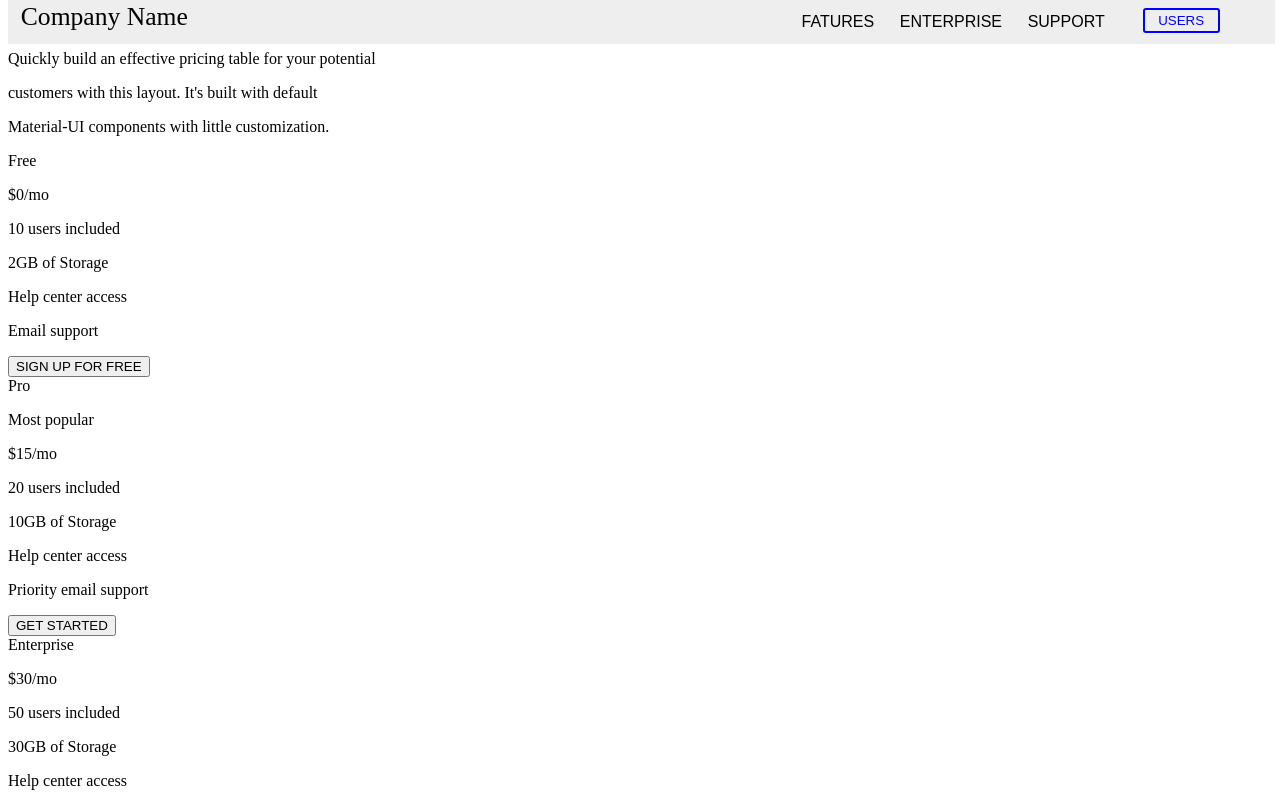
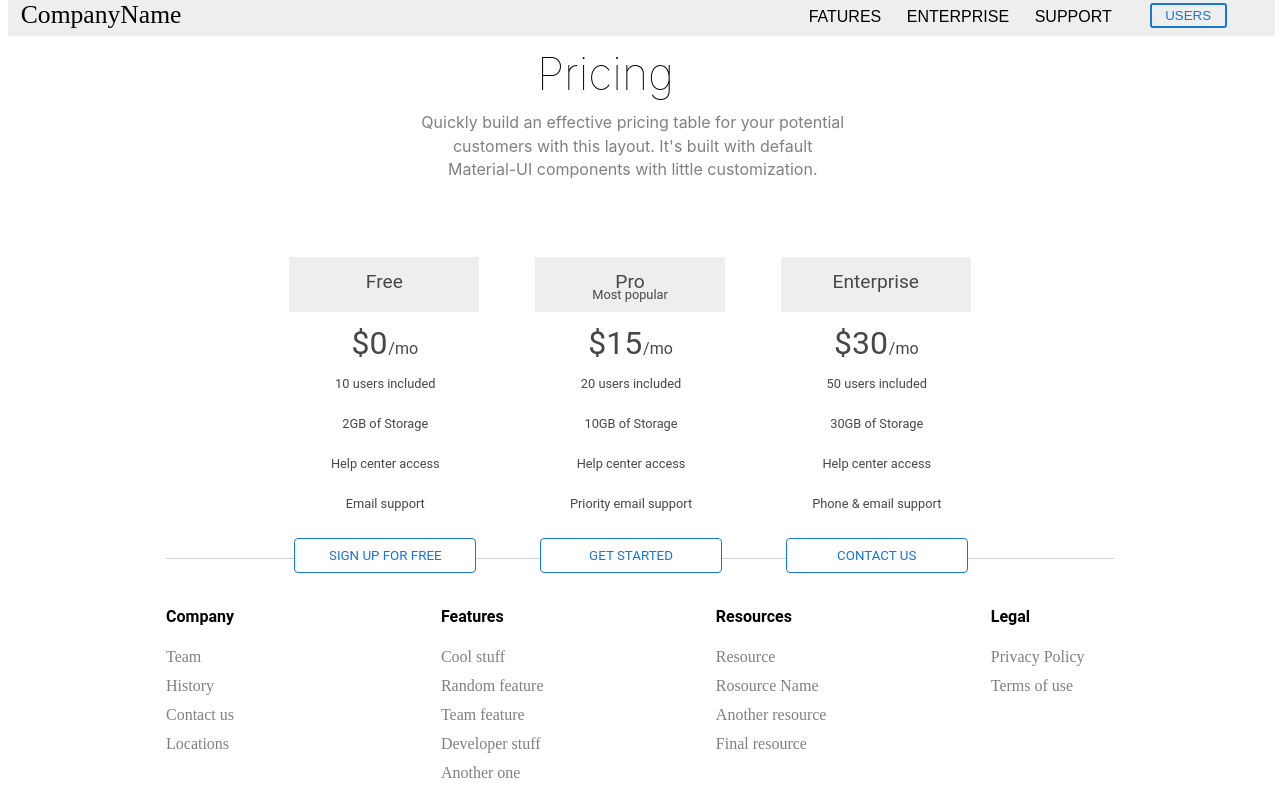
Before and after one commit to vai4411/FirstReactApp, a React (Create React App) app: page / in a window 1280 px wide. Shown: the top 800 px of the page. Built offline with nearby package versions, Linux system fonts and the light colour scheme.

Commit message:
REFACTORED: used flex and fonts to create pricing systen

```diff
--- a/src/App.css
+++ b/src/App.css
@@ -4,23 +4,25 @@
   margin-top: -1.8vw;
   position: absolute;
   width: 99%;
+  display: flex;
+  flex-direction: row;
 }
 
 p#topbar-company-name{
   font-size: 2vw;
   padding: 1vw;
-  margin-top: -0.3vw;
+  margin-top: 0.2vw;
 }
 
 .topbar-options{
 	background-color: #EEEEEE;
-	margin-top: -4.5vw;
 	padding: none;
 	width: 35%;
 	display: flex;
 	font-family: Sans-serif;
-	margin-left: 60vw;
-	justify-content: space-between;
+	margin-left: 46vw;
+  justify-content: space-between;
+  margin-top: 1.8vw;
 }
 
 .topbar-sub-options{
@@ -29,21 +31,193 @@ p#topbar-company-name{
 
 .topbar-sub-options:hover{
   cursor: pointer;
-  color: blue;
+  color: #1976D2;
 }
 
 button#topbar-login-button{
   margin-top: -0.4vw;
-  color: blue;
+  color: #1976D2;
   width: 6vw;
   height: 2vw;
   background-color: #EEEEEE;
   border-style: solid;
-  border-color: blue;
+  border-color: #1976D2;
   border-radius: 3px;
 }
 
 button#topbar-login-button:hover{
   color: white;
-  background-color: blue;
+  background-color: #1976D2;
 }
+
+.pricing-heading{
+  display: flex;
+  justify-content: center;
+  align-items: center;
+  font-family: -apple-system, BlinkMacSystemFont, 'Segoe UI',
+  Roboto, Oxygen, Ubuntu, Cantarell, 'Open Sans', 'Helvetica Neue', sans-serif;
+
+}
+
+h4#pricing{
+  margin-top: -8%;
+  margin-left: 8%;
+  font-size: 3.5vw;
+  font-family: -apple-system, BlinkMacSystemFont, 'Segoe UI',
+  Roboto, Oxygen, Ubuntu, Cantarell, 'Open Sans', 'Helvetica Neue', sans-serif;
+  font-weight: lighter;
+}
+
+.price-desc{
+  align-content: center;
+  color: gray;
+  margin-top: -1vw;
+}
+
+.pricing-desc-div{
+  margin-left: -20%;
+  height: 15vw;
+  margin-top: 8%;
+  text-align: center;
+}
+
+.plan-window {
+  width: 60vw;
+  height: 25vw;
+  font-family: 'Roboto', sans-serif;
+  color: rgb(71, 71, 71);
+  box-shadow: 0px 1px 0px 0px lightslategray;
+  margin-right: 10px;
+  display: flex;
+  margin-left: 18%;
+  margin-top: -5%;
+}
+
+.plan-window-size{
+  width: 15vw;
+  text-align: center;
+  margin-left: 7%;
+  border-color: black;
+}
+
+.plan-window-size:hover {
+  width: 15vw;
+  margin-top: -5%;
+  height: 155%;
+  font-family: 'Roboto', sans-serif;
+}
+
+.plan-window-Top-Portion{
+  background-color:#EEEEEE;
+  font-size: 1.2rem;
+  padding-top: 1vw;
+  height: 8%;
+  width: 99%;
+margin-bottom: -1.7vw;
+}
+
+.plan-window-Top-Portion1{
+  background-color:#EEEEEE;
+  font-size: 0.8rem;
+  height: 8%;
+  width: 99%;
+margin-bottom: -2vw;
+}
+
+.plan-window--AmountSection{
+  font-size: 2rem;
+  padding-right: 1px;
+  line-height:3rem;
+}
+
+.plan-window--AmountSection span{
+  font-size: 1rem;
+  padding-left: 1px;;
+}
+
+.plan-window-Description{
+  line-height:1.7rem;
+  font-size: .8rem;
+  margin-top: -18%;
+}
+
+.plan-window-Subscription{
+  height: 35px;
+  position: relative;
+  top:8px;
+}
+
+.plan-window-Subscription button{
+  width: 95%;
+  font-family: 'Roboto', sans-serif;
+  color: #1976D2;
+  border: 1px solid #1976D2;
+  border-radius: 4px;
+  height: 100%;
+/* transition:1s; */
+background-color: white;
+}
+
+.plan-window-Subscription button:hover{
+  width: 95%;
+  text-transform: uppercase;
+  font-family: 'Roboto', sans-serif;
+  background-color: #1976D2;
+  color:#EEEEEE;
+  border: none;
+  border-radius: 4px;
+height: 100%;
+}
+
+li{
+  list-style: none;
+  justify-content: space-between;
+}
+
+.about{
+  width: 75%;
+  margin:auto;
+  border-top: lightgray 1px solid;
+  padding: 3em 0em;
+}
+
+.about-options{
+  width: 116%;
+  display: flex;
+  align-items: flex-start;
+  margin: auto;
+}
+
+.about-menu{
+  width: inherit;
+}
+
+.about-menu-heading{
+  font-size: 1em;
+  font-weight: bold;
+  font-family: 'Roboto', sans-serif;
+}
+
+.about-sub-menu{
+  display: flex;
+  flex-direction: column;
+  align-items: flex-start;
+  background: none;
+  padding: 1em 0em;
+}
+
+.about-sub-menu-list{
+  background: none;
+  border: none;
+  color: grey;
+  padding: 0.35em 0em;
+  cursor: pointer;
+}
+
+.about-info{
+  display: flex;
+  justify-content: center;
+  padding: 2em 0em;
+  color: grey;
+  font-size: 0.9em;
+}
--- a/src/App.js
+++ b/src/App.js
@@ -76,18 +76,25 @@ class App extends Component{
     return (
       <div>
         <div className='app-header'>
-        <p id="topbar-company-name">Company Name</p>
+          <p id='topbar-company-name'>CompanyName</p>
             <div className='topbar-options'>
             <TopBar items={HeadersItems}/>
             <button id='topbar-login-button'>USERS</button>
             </div>
         </div>
+        <div className='pricing-heading'>
+          <h4 id='pricing'>Pricing</h4>
+          <div className='pricing-desc-div'>
+          <p>
+          <Price desc={PricingDesc}/></p>
+        </div>
+        </div>
         <div>
-        <p>Pricing</p>
-        <Price desc={PricingDesc}/>
+        <Plans plan={PlanTypes}/>
         </div>
-        <Plans plan={PlanTypes}/>
+        <div>
         <About about={AboutInfo}/>
+        </div>
       </div>
     )
   }
--- a/src/components/about.jsx
+++ b/src/components/about.jsx
@@ -9,13 +9,12 @@ class About extends React.Component {
                 <AboutSubMenu aboutSubMenu={menu}/>
             );
         })
-
         return(
-            <div>
-                <div>
+            <div className="about">
+                <div  className="about-options">
                     {menu}
                 </div>
-                <div>
+                <div className="about-info">
                     Copyright @ Your Website 2020.
                 </div>
             </div>
--- a/src/components/aboutSubMenu.jsx
+++ b/src/components/aboutSubMenu.jsx
@@ -6,17 +6,17 @@ class AboutSubMenu extends React.Component{
 
         var subHeading= this.props.aboutSubMenu.subHeading.map(data => {
             return(
-                <li>
+                <li className="about-sub-menu-list">
                     {data}
                 </li>
             );
         })
         return(
-            <div>
-                <div>
+            <div  class="about-menu">
+                <div class="about-menu-heading">
                     {this.props.aboutSubMenu.heading}
                 </div>
-                <div>
+                <div className="about-sub-menu">
                     {subHeading}
                 </div>
             </div>
--- a/src/components/plans.jsx
+++ b/src/components/plans.jsx
@@ -5,18 +5,22 @@ class Plans extends React.Component {
     render(){
 		const {plan} = this.props;
 	return (
-		<div>
+		<div  className='plan-window'>
 			{plan.map((data) => {
 			return(
-			<div key={data.priceTag}>
-			<label>{data.title}</label>
-			<p>{data.info}</p>
-			<p>{data.priceTag}<span>/mo</span></p>
+			<div  className='plan-window-size' key={data.priceTag}>
+			<p className='plan-window-Top-Portion'>{data.title}</p>
+			<p  className={'plan-window-Top-Portion1'}>{data.info}</p>
+			<p className='plan-window--AmountSection'>{data.priceTag}<span>/mo</span></p>
+			<div className='plan-window-Description'>
 			<p>{data.users} users included</p>
 			<p>{data.storage} of Storage</p>
 			<p>Help center access</p>
 			<p>{data.support} support</p>
+			</div>
+			<div  className='plan-window-Subscription'>
 			<button>{data.button}</button>
+			</div>
 			</div>
 			);
 	})}
--- a/src/components/price.jsx
+++ b/src/components/price.jsx
@@ -8,7 +8,7 @@ class Price extends React.Component {
       <div>
         {desc.map((data) => {
         return(
-          <p>{data}</p>
+          <p className='price-desc'>{data}</p>
         );
         })}
       </div>
```
Lines whose indentation alone changed are shown as unchanged.
